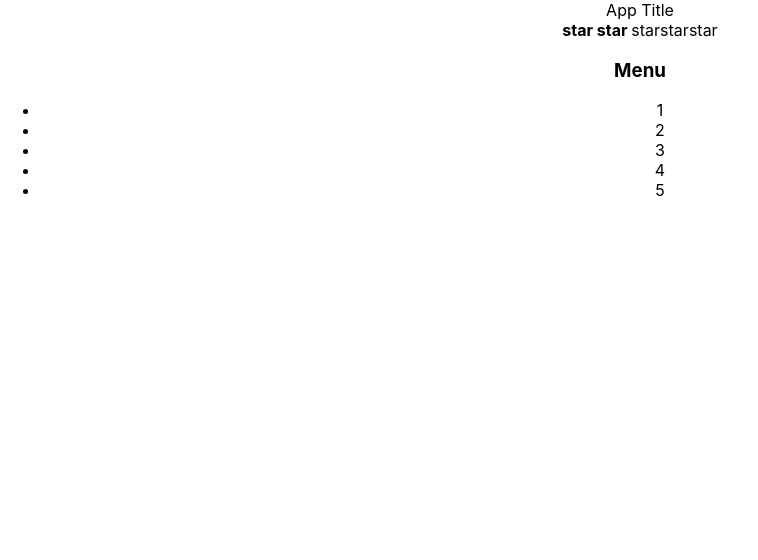
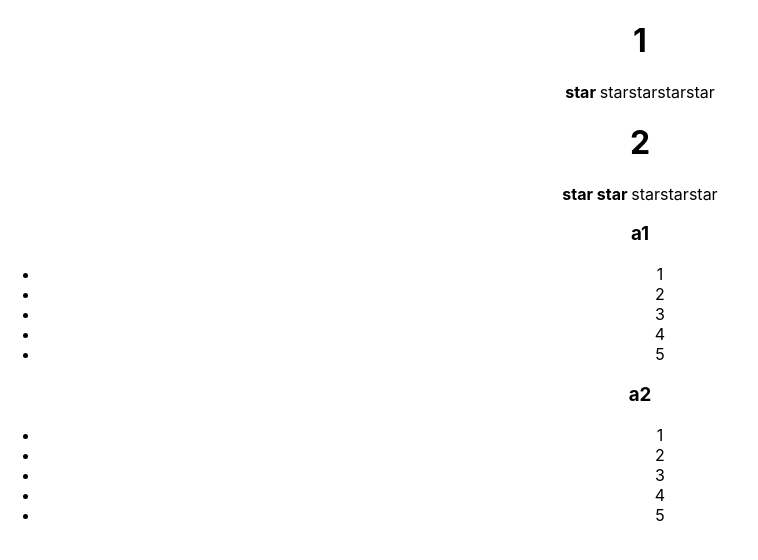
Before and after one commit to IvanSakovich/React-Lesson, a React (Create React App) app: page / in a window 1280 px wide. Shown: the top 560 px of the page, without its empty margins (0-758 px from the left). Built offline with nearby package versions, Linux system fonts and the light colour scheme.

Commit message:
monday 1-4 lesson

```diff
--- a/src/App.js
+++ b/src/App.js
@@ -7,16 +7,19 @@ const App = () => {
 
   return (
     <div className="App">
-      <AppTitle />
-      <Rating />
-      <Accordion />
+      <PageTitle title={"1"}/>
+      <Rating value={1}/>
+      <PageTitle title={"2"}/>
+      <Rating value={2}/>
+      <Accordion title={"a1"}/>
+      <Accordion title={"a2"}/>
     </div>
   );
 }
 
-function AppTitle() {
+function PageTitle(props) {
   return <div>
-    App Title
+    <h1>{props.title}</h1>
   </div>
 }
 
--- a/src/components/Accordion/Accordion.js
+++ b/src/components/Accordion/Accordion.js
@@ -1,15 +1,15 @@
 import React from 'react';
 //import {v1} from 'uuid';
-function Accordion () {
+function Accordion (props) {
   return <div>
-    <AccordionTitle />
+    <AccordionTitle title={props.title}/>
     <AccordionBody />
   </div>
 }
 
-function AccordionTitle () {
+function AccordionTitle (props) {
   return <div>
-  <h3>Menu</h3>
+  <h3>{props.title}</h3>
   </div>
 }
 
--- a/src/components/Rating/Rating.js
+++ b/src/components/Rating/Rating.js
@@ -2,15 +2,74 @@ import React from 'react';
 //import {v1} from 'uuid';
 import Star from './Star/Star';
 
-function Rating () {
-  return (
-    <div>
-      <Star selected={true}/>
-      <Star selected={true}/>
-      <Star selected={false}/>
-      <Star selected={false}/>
-      <Star selected={false}/>
-    </div>
-  )
+// type RatingProps = {
+//   value: number
+// }
+
+function Rating (props
+  // : RatingProps
+  ) {
+  //  return ( <Star />)
+      if (props.value === 0) {
+        return (<div>
+          <Star selected={false}/>
+          <Star selected={false}/>
+          <Star selected={false}/>
+          <Star selected={false}/>
+          <Star selected={false}/>
+          </div>)
+      }
+      if (props.value === 1) {
+        return (<div>
+          <Star selected={true}/>
+          <Star selected={false}/>
+          <Star selected={false}/>
+          <Star selected={false}/>
+          <Star selected={false}/>
+          </div>)
+      }
+      if (props.value === 2) {
+        return (<div>
+          <Star selected={true}/>
+          <Star selected={true}/>
+          <Star selected={false}/>
+          <Star selected={false}/>
+          <Star selected={false}/>
+          </div>)
+      }
+      if (props.value === 3) {
+        return (<div>
+          <Star selected={true}/>
+          <Star selected={true}/>
+          <Star selected={true}/>
+          <Star selected={false}/>
+          <Star selected={false}/>
+          </div>)
+      }
+      if (props.value === 4) {
+        return (<div>
+          <Star selected={true}/>
+          <Star selected={true}/>
+          <Star selected={true}/>
+          <Star selected={true}/>
+          <Star selected={false}/>
+          </div>)
+      }
+      if (props.value === 5) {
+        return (<div>
+          <Star selected={true}/>
+          <Star selected={true}/>
+          <Star selected={true}/>
+          <Star selected={true}/>
+          <Star selected={true}/>
+          </div>)
+      }
+      return (<div>
+        <Star selected={false}/>
+        <Star selected={false}/>
+        <Star selected={false}/>
+        <Star selected={false}/>
+        <Star selected={false}/>
+        </div>)
 }
 export default Rating;
```
Also changed, not shown: src/components/Rating/Star/Star.js (+8 -1 lines).
